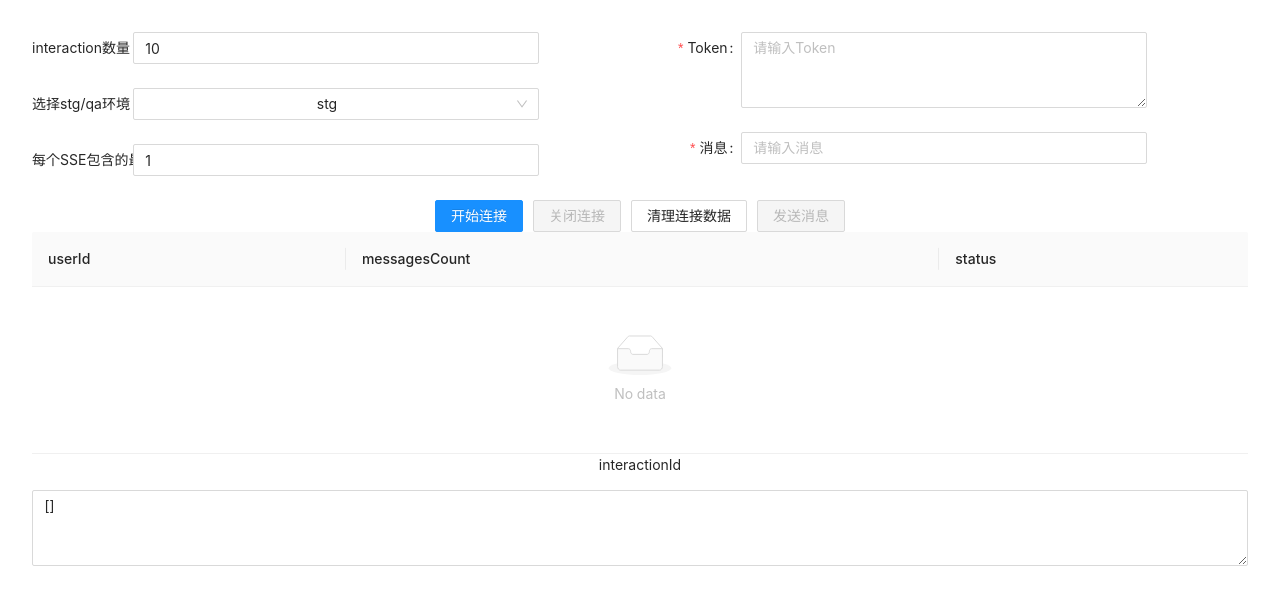
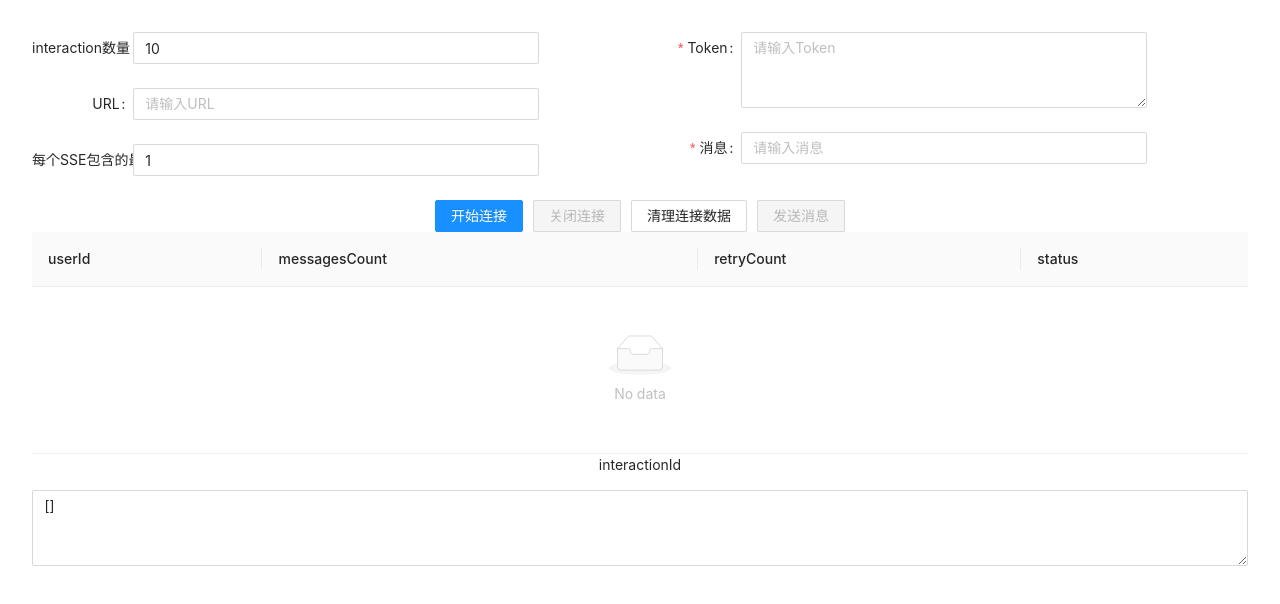
Before and after one commit to TD-XiPengZhao/sse-performance-testing, a React (Vite) app: page / in a window 1280 px wide. Shown: the top 604 px of the page. Built offline with nearby package versions, Linux system fonts and the light colour scheme.

Commit message:
feat: add retry count

```diff
--- a/package.json
+++ b/package.json
@@ -11,6 +11,7 @@
   "dependencies": {
     "@ant-design/icons": "^4.7.0",
     "antd": "^4.22.7",
+    "event-source-polyfill": "^1.0.31",
     "jwt-encode": "^1.0.1",
     "lodash.chunk": "^4.2.0",
     "nanoid": "^4.0.0",
--- a/src/App.jsx
+++ b/src/App.jsx
@@ -1,22 +1,22 @@
-import React, { useEffect, useState } from 'react';
-import { Button, Form, Tag, Table, Input, Row, Col } from 'antd';
-import SSESdk from './server-sent-events';
-import generateUrl from './common/generateUrl';
-import SSEconfigFrom from './commpents/SSEConfig';
-import sendMessage from './common/sendMessage';
-import './App.css';
+import React, { useEffect, useState } from "react";
+import { Button, Form, Tag, Table, Input, Row, Col } from "antd";
+import SSESdk from "./server-sent-events";
+import generateUrl from "./common/generateUrl";
+import SSEconfigFrom from "./commpents/SSEConfig";
+import sendMessage from "./common/sendMessage";
+import "./App.css";
 
 const { TextArea } = Input;
 
 function App() {
   const [sseSdks, setSseSdks] = useState([]);
   const [sseConfig, setSseConfig] = useState({
-    env: 'stg',
+    env: "",
     interactionCount: 10,
     splitCount: 1,
   });
-  const [message, setMessage] = useState('');
-  const [token, setToken] = useState('');
+  const [message, setMessage] = useState("");
+  const [token, setToken] = useState("");
   const [status, setStatus] = useState(false);
   const [userIds, setUserIds] = useState([]);
   const [interactions, setInteractions] = useState([]);
@@ -28,15 +28,13 @@ function App() {
     setUserIds(user_ids);
     setInteractions(interactions);
     urls.forEach((url) => {
-      const sseSdk = new SSESdk(url);
+      const sseSdk = new SSESdk(url, token);
       sseSdks.push(sseSdk);
-      sseSdk.messagesCount = 0;
       sseSdk.subscribe(
         ({ evtSource }) => {
           setSseSdks((pre) => {
             const newDate = pre.map((item) => {
               if (item.evtSource.url === evtSource.url) {
-                item.messagesCount++;
                 return item;
               }
               return item;
@@ -71,27 +69,33 @@ function App() {
     setUserIds([]);
   };
 
-  const statusDic = { 0: 'connecting', 1: 'open', 2: 'closed' };
+  const statusDic = { 0: "connecting", 1: "open", 2: "closed" };
 
   const columns = [
     {
-      title: 'userId',
-      dataIndex: 'userId',
-      key: 'userId',
+      title: "userId",
+      dataIndex: "userId",
+      key: "userId",
       render: (text) => <span>{text}</span>,
     },
     {
-      title: 'messagesCount',
-      dataIndex: 'messagesCount',
-      key: 'messagesCount',
+      title: "messagesCount",
+      dataIndex: "messagesCount",
+      key: "messagesCount",
       render: (text) => <span>{text}</span>,
     },
     {
-      title: 'status',
-      dataIndex: 'status',
-      key: 'status',
+      title: "retryCount",
+      dataIndex: "retryCount",
+      key: "retryCount",
+      render: (text) => <span>{text}</span>,
+    },
+    {
+      title: "status",
+      dataIndex: "status",
+      key: "status",
       render: (status) => (
-        <Tag color={status != 2 ? 'green' : 'red'}>{statusDic[status]}</Tag>
+        <Tag color={status != 2 ? "green" : "red"}>{statusDic[status]}</Tag>
       ),
     },
   ];
@@ -101,6 +105,7 @@ function App() {
       key: userId,
       userId,
       messagesCount: sseSdks[index].messagesCount,
+      retryCount: sseSdks[index].retryCount,
       status: sseSdks[index].evtSource.readyState,
     };
   });
@@ -126,11 +131,11 @@ function App() {
     });
   };
   useEffect(() => {
-    setToken(sessionStorage.getItem('token'));
+    setToken(sessionStorage.getItem("token"));
   }, [setToken]);
 
   return (
-    <div className='App'>
+    <div className="App">
       <Row>
         <Col span={12}>
           <SSEconfigFrom
@@ -144,30 +149,30 @@ function App() {
             labelCol={{ span: 4 }}
             form={formInstance}
             wrapperCol={{ span: 16 }}
-            initialValues={{ token: sessionStorage.getItem('token'), message }}
+            initialValues={{ token: sessionStorage.getItem("token"), message }}
           >
             <Form.Item
-              label='Token'
-              name='token'
-              rules={[{ required: true, message: 'Please input token' }]}
+              label="Token"
+              name="token"
+              rules={[{ required: true, message: "Please input token" }]}
             >
               <TextArea
-                style={{ width: '100%' }}
+                style={{ width: "100%" }}
                 rows={3}
-                placeholder='请输入Token'
+                placeholder="请输入Token"
                 onChange={(event) => {
                   setToken(event.target.value);
                 }}
               />
             </Form.Item>
             <Form.Item
-              label='消息'
-              name='message'
-              rules={[{ required: true, message: 'Please input message' }]}
+              label="消息"
+              name="message"
+              rules={[{ required: true, message: "Please input message" }]}
             >
               <Input
-                style={{ width: '100%' }}
-                placeholder='请输入消息'
+                style={{ width: "100%" }}
+                placeholder="请输入消息"
                 onChange={(event) => {
                   setMessage(event.target.value);
                 }}
@@ -178,24 +183,24 @@ function App() {
       </Row>
 
       <Button
-        style={{ margin: '0px 5px' }}
+        style={{ margin: "0px 5px" }}
         disabled={status}
-        type='primary'
+        type="primary"
         onClick={startConnections}
       >
         开始连接
       </Button>
       <Button
-        style={{ margin: '0px 5px' }}
+        style={{ margin: "0px 5px" }}
         disabled={!status}
-        type='primary'
+        type="primary"
         danger
         onClick={closeConnections}
       >
         关闭连接
       </Button>
       <Button
-        style={{ margin: '0px 5px' }}
+        style={{ margin: "0px 5px" }}
         disabled={status}
         onClick={clearConnections}
       >
@@ -203,7 +208,7 @@ function App() {
       </Button>
 
       <Button
-        style={{ margin: '0px 5px' }}
+        style={{ margin: "0px 5px" }}
         disabled={!status}
         onClick={() => {
           submit();
@@ -221,7 +226,7 @@ function App() {
 
       <p>interactionId</p>
       <TextArea
-        style={{ width: '100%' }}
+        style={{ width: "100%" }}
         rows={3}
         value={JSON.stringify(interactions)}
       />
--- a/src/common/generateUrl.js
+++ b/src/common/generateUrl.js
@@ -1,30 +1,21 @@
 import { nanoid } from "nanoid";
-import sign from "jwt-encode";
 import chunk from "lodash.chunk";
 
 const generateArray = (len, count) =>
   Array.from({ length: len }, () => nanoid(count));
 
-function generateToken(user_id) {
-  return sign(
-    { user_id, account_id: "a4490fb4e2f94220874fe7f1fdd642b3" },
-    "secret"
-  );
-}
-
-function generateUrl({ interactionCount, env = "stg", splitCount = 50 }) {
+function generateUrl({ interactionCount, env, splitCount = 50 }) {
   const interactions = generateArray(interactionCount, 32);
   const splits = Math.ceil(interactions?.length / splitCount);
 
+  const url = `${env}/cds/subscription/`;
   const user_ids = generateArray(splits, 24);
   const split_interactions = chunk(interactions, splitCount);
 
   const urls = user_ids.map((_, i) => {
-    const token = generateToken(user_ids[i]);
-
-    return `https://cds.meza.talkdesk${env}.com/cds/subscription/${
-      user_ids[i]
-    }?interaction_ids=${split_interactions[i].join(",")}&token=${token}`;
+    return `${url}${user_ids[i]}?interaction_ids=${split_interactions[i].join(
+      ","
+    )}`;
   });
 
   return {
--- a/src/commpents/SSEConfig.jsx
+++ b/src/commpents/SSEConfig.jsx
@@ -1,7 +1,6 @@
 import React, { useEffect, useState } from "react";
-import { InputNumber, Form, Select } from "antd";
+import { InputNumber, Form,Input } from "antd";
 
-const { Option } = Select;
 
 function SSEconfigFrom({ sseConfig, setSseConfig }) {
   const [env, setEnv] = useState(sseConfig.env);
@@ -27,11 +26,13 @@ function SSEconfigFrom({ sseConfig, setSseConfig }) {
         />
       </Form.Item>
 
-      <Form.Item label="选择stg/qa环境" name="env" defaultValue={env}>
-        <Select onChange={setEnv} placeholder="请选择stg环境或者qa环境">
+      <Form.Item label="URL" name="env" defaultValue={env}>
+        <Input placeholder="请输入URL" onChange={(val)=>(setEnv(val.target.value))}/>
+        {/* <Select onChange={setEnv} placeholder="请选择stg环境或者qa环境">
           <Option value="stg">stg</Option>
           <Option value="qa">qa</Option>
-        </Select>
+          <Option value="local">local</Option>
+        </Select> */}
       </Form.Item>
 
       <Form.Item label="每个SSE包含的最大interaction数" name="splitCount">
--- a/src/server-sent-events/index.js
+++ b/src/server-sent-events/index.js
@@ -1,13 +1,22 @@
+import { EventSourcePolyfill } from "event-source-polyfill";
+
 const MAX_RETRY = 3;
 
 export default class SSESdk {
-  constructor(url) {
+  constructor(url, token) {
     this.url = url;
     this.evtSource = null;
+    this.retryCount = 0;
+    this.messagesCount = 0;
+    this.token = token;
   }
 
   subscribe(distributeMessages, distributeMessagesState, retry = MAX_RETRY) {
-    this.evtSource = new EventSource(this.url);
+    const eventSourceInitDict = {
+      headers: { Authorization: `Bearer ${this.token}` },
+    };
+
+    this.evtSource = new EventSourcePolyfill(this.url, eventSourceInitDict);
 
     this.evtSource.addEventListener("open", () => {
       console.log("server sent events channel created ");
@@ -27,6 +36,7 @@ export default class SSESdk {
       console.log("Receiving data...", message);
 
       if (typeof distributeMessages === "function" && message) {
+        this.messagesCount++;
         distributeMessages({ message, evtSource: this.evtSource });
       }
     });
@@ -35,6 +45,7 @@ export default class SSESdk {
       console.error(`EventSource connection failed for subscribe. Retry.`);
       if (retry > 0) {
         this.unsubscribe();
+        this.retryCount++;
         this.subscribe(distributeMessages, distributeMessagesState, --retry);
       } else {
         this.evtSource && this.evtSource.close();
```
Also changed, not shown: 1 other file (tests, documents, lock files or other folders).
